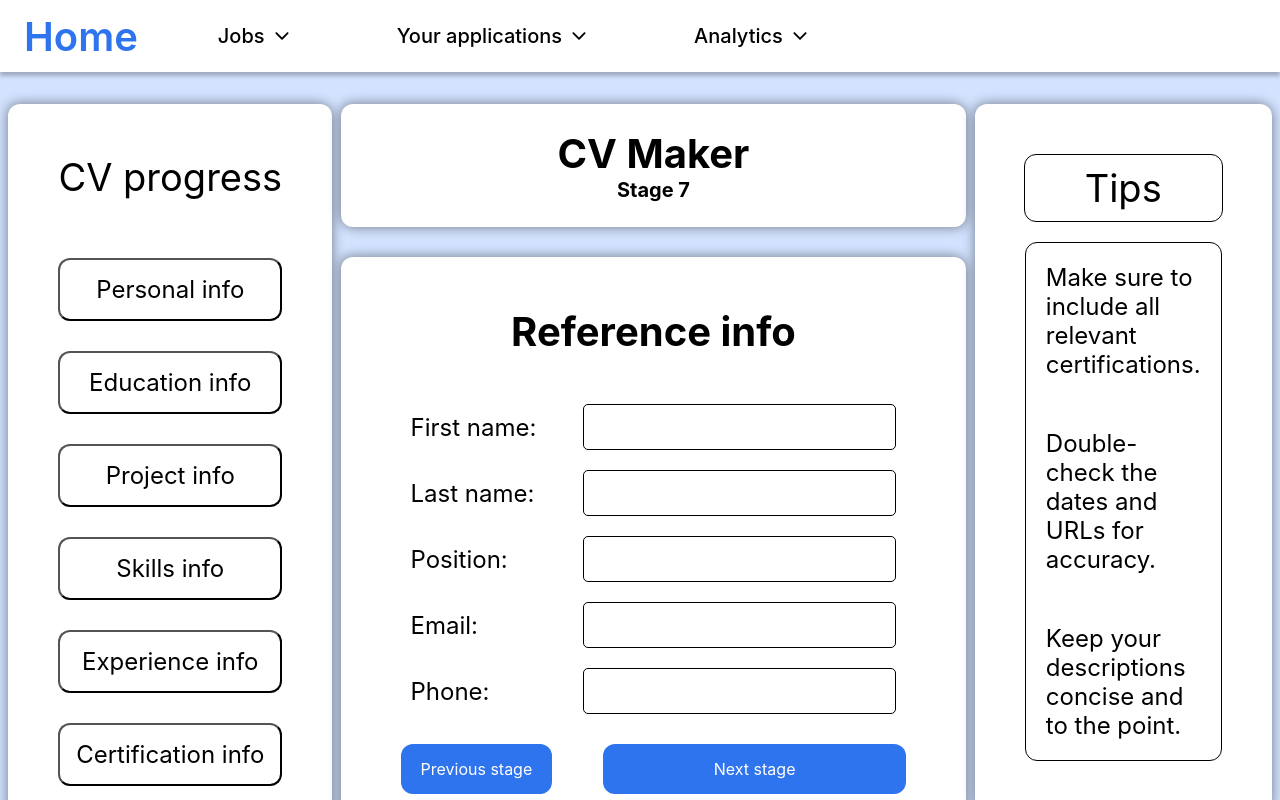
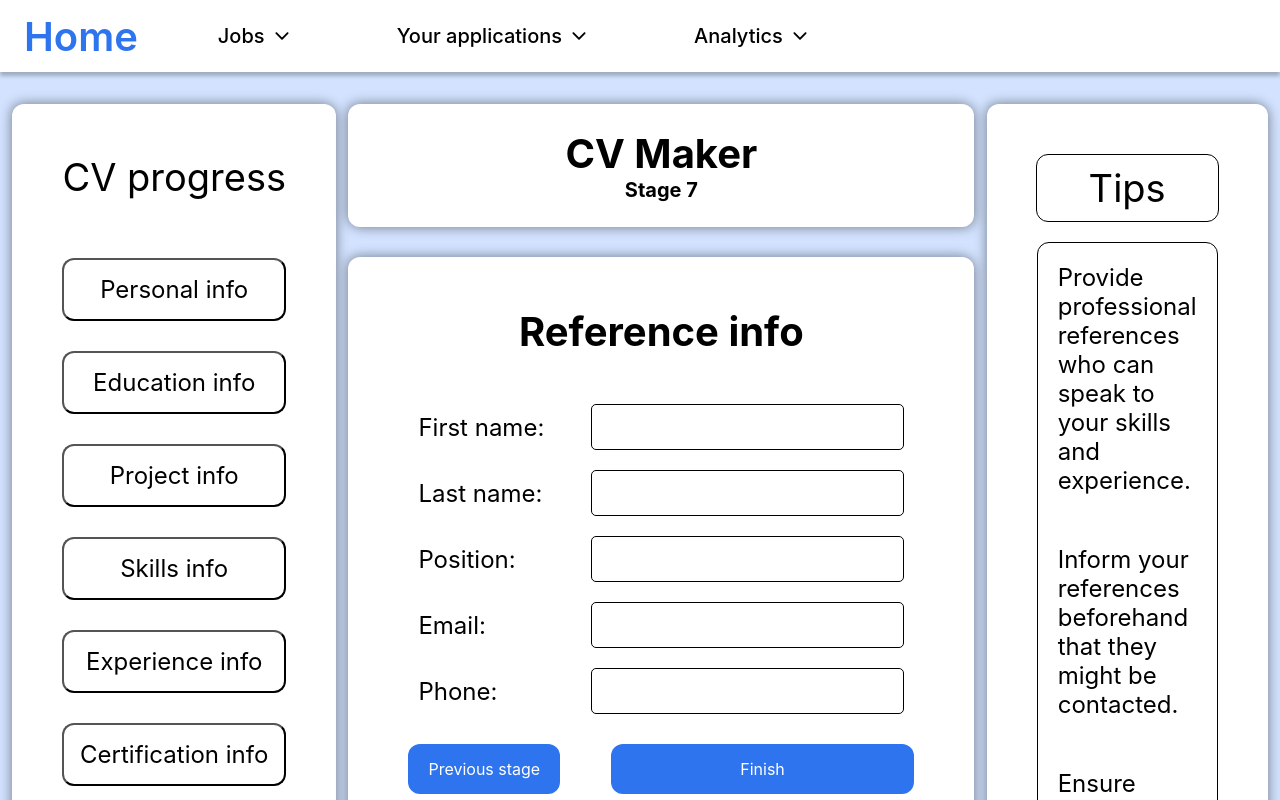
Before and after one commit to Panfi98/BrainsFrontend, a React (Vite) app: page /stage-reference-info in a window 1280 px wide. Shown: the top 800 px of the page. Built offline with nearby package versions, Linux system fonts and the light colour scheme.

Commit message:
dont need to reload /cv

```diff
--- a/src/App.jsx
+++ b/src/App.jsx
@@ -40,7 +40,7 @@ function App() {
               <Route path="/stage-experience-info" element={<StageExperienceInfo />}/>
               <Route path="/stage-certification-info" element={<StageCertificationInfo />}/>
               <Route path="/stage-reference-info" element={<StageReferenceInfo />}/>
-              <Route path="/Cv" element={<CvPage/>}/>
+              <Route path="/cv/:id" element={<CvPage/>}/>
           </Routes>
         </div>
       </ResumeProvider>
--- a/src/Components/CVmaker/StageReferenceInfo.jsx
+++ b/src/Components/CVmaker/StageReferenceInfo.jsx
@@ -18,7 +18,7 @@ const StageReferenceInfo = () => {
 
     const [isLoading, setIsLoading] = useState(false);
     const { token } = useAuth();
-        const { resumeData } = useResume();
+    const { resumeData } = useResume(); // Assuming resumeData contains the id
     const navigate = useNavigate();
 
     const onChange = (e) => {
@@ -31,13 +31,22 @@ const StageReferenceInfo = () => {
     const onSubmit = async (e) => {
         e.preventDefault();
 
+        if (!resumeData || !resumeData.id) {
+            console.error('Resume ID is missing. Cannot navigate.');
+            // Handle the error appropriately, maybe show a message to the user
+            return;
+        }
+
         setIsLoading(true);
         try {
             const response = await AddReference(newReferenceData, token, resumeData.id);
             console.log('Sending reference info:', newReferenceData);
-                if (response.ok) {
-                    navigate("/Cv");
+
+            if (response) {
+                navigate(`/cv/${resumeData.id}`);
                 console.log('Successfully set reference info');
+            } else {
+                console.error('Failed to add reference info:', response);
             }
         }catch (error) {
             console.error('Reference info error:', error);
@@ -64,36 +73,38 @@ const StageReferenceInfo = () => {
                     <h2>Stage 7</h2>
                 </div>
                 <div className="cv-form">
-                    <form>
+                    <form onSubmit={onSubmit}>
                         <h2>Reference info</h2>
                         <div className="input-group">
                             <label htmlFor="firstName">First name:</label>
-                            <input type="text" id="firstName" name="firstName" onChange={onChange} />
+                            <input type="text" id="firstName" name="firstName" onChange={onChange} value={newReferenceData.firstName} required /> {/* Added value and required */}
                         </div>
 
                         <div className="input-group">
                             <label htmlFor="lastName">Last name:</label>
-                            <input type="text" id="lastName" name="lastName" onChange={onChange} />
+                            <input type="text" id="lastName" name="lastName" onChange={onChange} value={newReferenceData.lastName} required /> {/* Added value and required */}
                         </div>
 
                         <div className="input-group">
                             <label htmlFor="position">Position:</label>
-                            <input id="position" name="position" onChange={onChange} />
+                            <input id="position" name="position" onChange={onChange} value={newReferenceData.position} required /> {/* Added value and required */}
                         </div>
 
                         <div className="input-group">
                             <label htmlFor="email">Email:</label>
-                            <input type="email" id="email" name="email" onChange={onChange} />
+                            <input type="email" id="email" name="email" onChange={onChange} value={newReferenceData.email} required /> {/* Added value and required */}
                         </div>
 
                         <div className="input-group">
                             <label htmlFor="phoneNumber">Phone:</label>
-                            <input type="text" id="phoneNumber" name="phoneNumber" onChange={onChange} />
+                            <input type="tel" id="phoneNumber" name="phoneNumber" onChange={onChange} value={newReferenceData.phoneNumber} required /> {/* Changed type to tel, added value and required */}
                         </div>
 
                         <div className="button-group">
                             <button type="button" onClick={() => navigate("/stage-certification-info")} className="previous-btn">Previous stage</button>
-                            <button type="button" onClick={(onSubmit)} className="next-btn">Next stage</button>
+                            <button type="submit" className="next-btn" disabled={isLoading}>
+                                {isLoading ? 'Saving...' : 'Finish'} {/* Changed text and added disabled state */}
+                            </button>
                         </div>
                     </form>
                 </div>
@@ -101,13 +112,14 @@ const StageReferenceInfo = () => {
             <div className="cv-tips">
                 <p>Tips</p>
                 <ul>
-                <li>Make sure to include all relevant certifications.</li>
-                <li>Double-check the dates and URLs for accuracy.</li>
-                <li>Keep your descriptions concise and to the point.</li>
+                    <li>Provide professional references who can speak to your skills and experience.</li>
+                    <li>Inform your references beforehand that they might be contacted.</li>
+                    <li>Ensure contact information is accurate and up-to-date.</li>
                 </ul>
             </div>
         </div>
     );
 }
 
+
 export default StageReferenceInfo;
```
Lines whose indentation alone changed are shown as unchanged.
